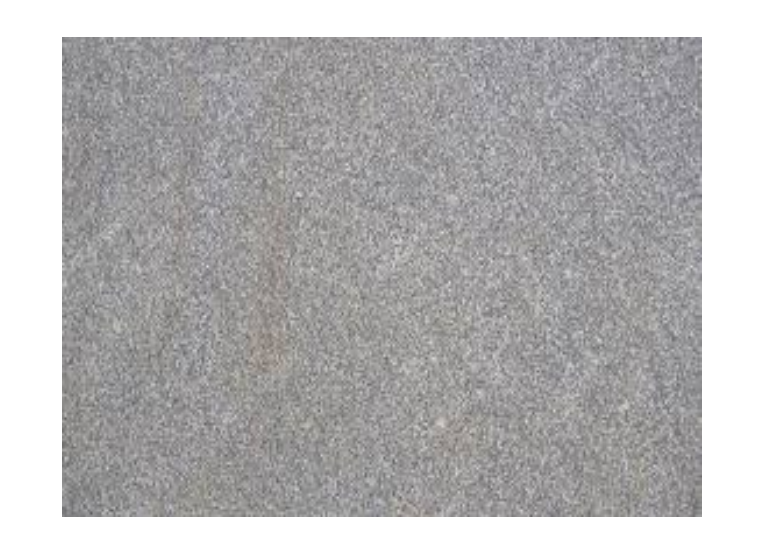
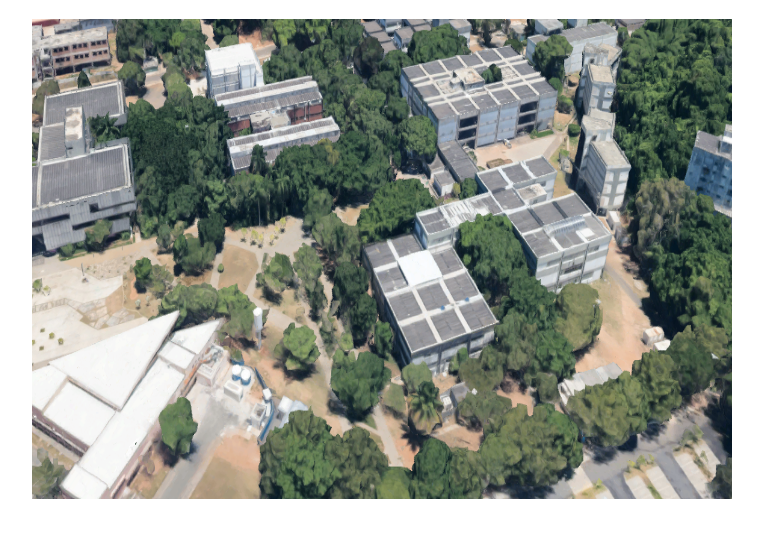
Before and after one commit to gabrielftrin/jogo.io, a plain HTML site: page index.html in a window 1280 px wide. Shown: the part 61-616 px from the top of the page, without its empty margins (258-1021 px from the left). Drawn offline with Linux system fonts and the light colour scheme.

Commit message:
imagem de fundo da ufba

```diff
--- a/index.html
+++ b/index.html
@@ -8,7 +8,7 @@
     <script type="text/javascript" src="scripts\scripts.js"></script>
 </head>
 <body>
-    <h1>Sobrevivencia estudantil na UFBA</h1> <br />
-    <canvas width="640" height="480"> </canvas>
+    <h1>Sobrevivencia estudantil na UFBA</h1>
+    <canvas width="700" height="480"> </canvas>
 </body>
 </html>
--- a/scripts/scripts.js
+++ b/scripts/scripts.js
@@ -4,13 +4,13 @@ $(document).ready(function() {
 		fillStyle: "#000",
 		x: 320,
 		y: 240,
-		width: 640,
+		width: 760,
 		height: 480
 	});
 
 	$("canvas").drawImage({
-		source: 'imagens/fundo.jpg',
-		width: 640,
+		source: 'imagens/ondina.png',
+		width: 760,
 		height: 480,
 		x: 320,
 		y: 240,
```
Also changed, not shown: imagens/ondina.png (added).
